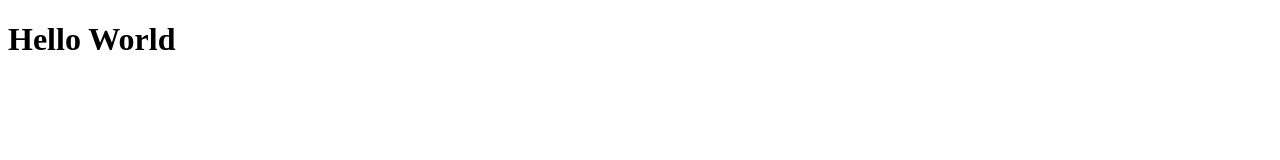
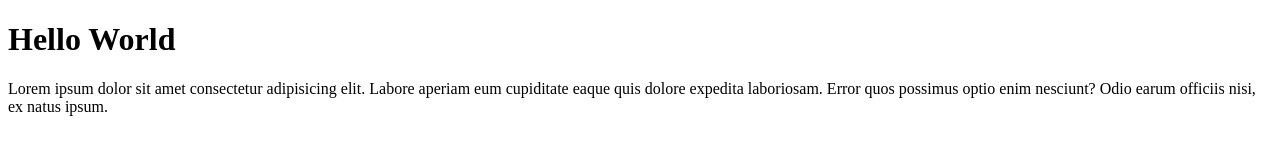
Before and after one commit to keylaambar/lala-git-test, a plain HTML site: page index.html in a window 1280 px wide. Drawn offline with Linux system fonts and the light colour scheme.

Commit message:
menambahkan paragraf

```diff
--- a/index.html
+++ b/index.html
@@ -7,5 +7,6 @@
 </head>
 <body>
     <h1>Hello World</h1>
+    <p>Lorem ipsum dolor sit amet consectetur adipisicing elit. Labore aperiam eum cupiditate eaque quis dolore expedita laboriosam. Error quos possimus optio enim nesciunt? Odio earum officiis nisi, ex natus ipsum.</p>
 </body>
 </html>
```
